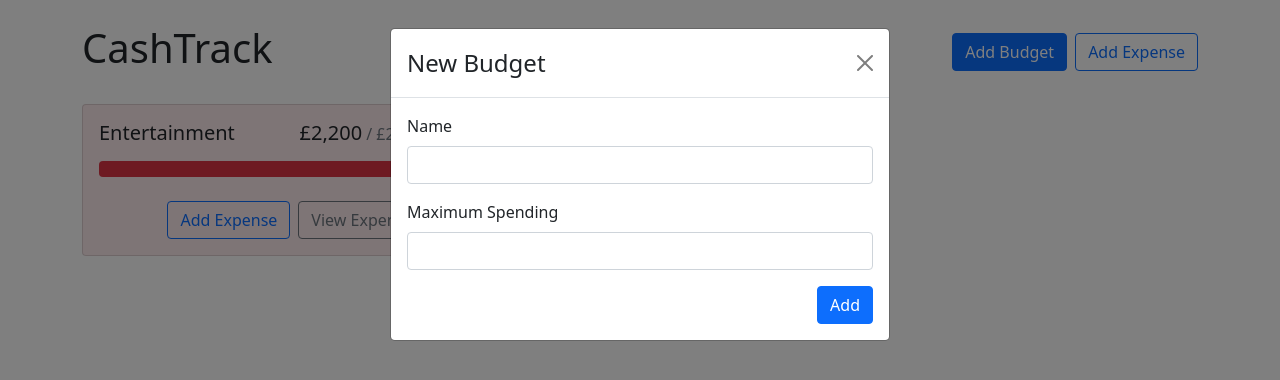
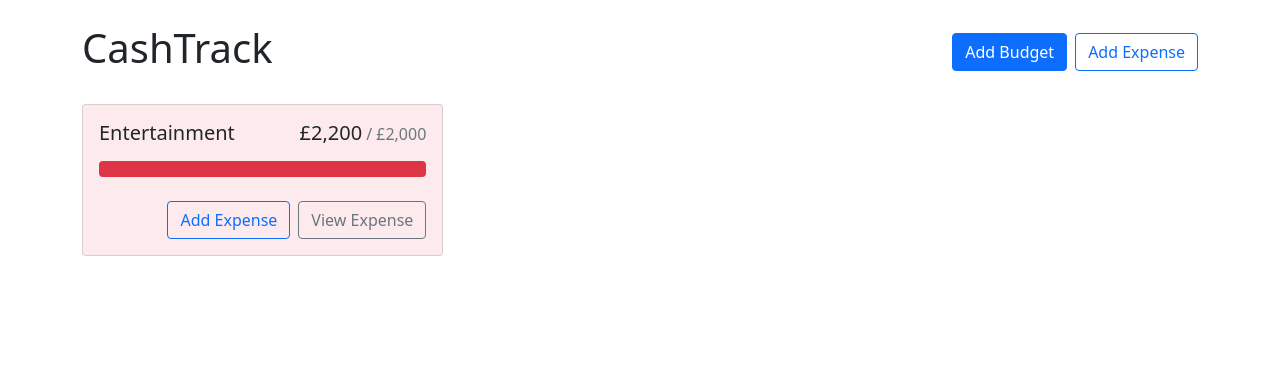
Before and after one commit to lroberts77/cashtrack-beta, a React (Create React App) app: page / in a window 1280 px wide. Shown: the top 380 px of the page. Built offline with nearby package versions, Linux system fonts and the light colour scheme.

Commit message:
imported and added state to hide and show addbudget modal

```diff
--- a/src/App.js
+++ b/src/App.js
@@ -1,8 +1,12 @@
 import { Container, Button, Stack } from "react-bootstrap";
 import AddBudgetModal from "./components/addBudgetModal/AddBudgetModal";
 import BudgetCard from "./components/BudgetCard/BudgetCard";
+import { useState } from "react";
 
 function App() {
+
+  const [showAddBudgetModal, setShowAddBudgetModal] = useState(false)
+
   return (
     <>
     <Container className="my-4">
@@ -22,7 +26,7 @@
         <BudgetCard name='Entertainment' amount={2200} max={2000}></BudgetCard>
       </div>
     </Container>
-    <AddBudgetModal show />
+    <AddBudgetModal show={showAddBudgetModal} handleClose={() => setShowAddBudgetModal(false)}/>
     </>
   );
 }
```
